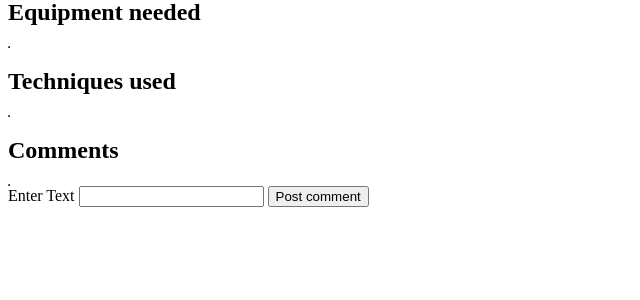
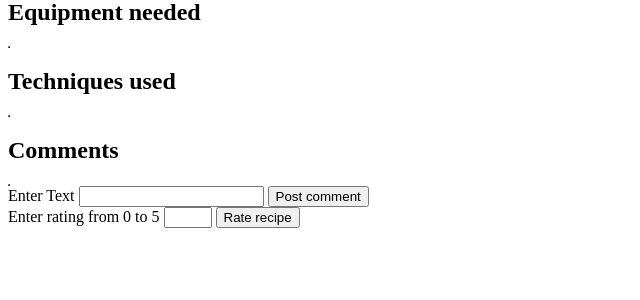
Before and after one commit to NicTavares/cornucopia, a Spring Boot app: page /recipeInfo.html in a window 1280 px wide. Shown: the part 182-482 px from the top of the page, without its empty margins (0-640 px from the left). Run offline with Spring Boot 4, Linux system fonts and the light colour scheme.

Commit message:
added rating functionality to recipeInfo page, with hardcoded user UUID

```diff
--- a/src/main/java/com/example/controller/RecipeController.java
+++ b/src/main/java/com/example/controller/RecipeController.java
@@ -140,7 +140,6 @@
         int cnumber = commentDAO.getNextCommentNumber(Integer.toString(comment.getRecipeUUID()));
         comment.setCommentNumber(cnumber);
         commentDAO.create(comment);
-
         return ResponseEntity.ok(cnumber);
     }
 
--- a/src/main/resources/static/recipeInfo.html
+++ b/src/main/resources/static/recipeInfo.html
@@ -110,13 +110,18 @@
     <input id="commentbox" type="text" name="Ntext" size="20">
     <input id="sent" type="submit" value="Post comment">
 </div>
+<div class="info">
+    <label for="ratingbox">Enter rating from 0 to 5</label>
+    <input id="ratingbox" type="number" min="0" max="5" size="20">
+    <input id="rated" type="submit" value="Rate recipe">
+</div>
 </body>
 <script>
     window.onclick = async function(event) {
         let id =  event.target.id;
+        let uuid = getUrlParameter("uuid");
         if (id === 'sent') {
             let txt = document.getElementById('commentbox').value;
-            let uuid = getUrlParameter("uuid");
             let comment = {
                 "recipeUUID":uuid,
                 "commentNumber":1, // will be set in backend
@@ -139,6 +144,22 @@
                 "<td>" + 11111 + "</td>" +  // hardcoded for now
                 "</tr>");
         }
+
+
+        else if (id === 'rated') {
+            let rating = document.getElementById('ratingbox').value;
+            let UsrRateRecipePayload = {
+                "usrUUID":11115, // hardcoded for now
+                "recipeUUID":uuid,
+                "score":rating
+            }
+            let response = await fetch('http://localhost:8080/usrRateRecipe',
+                {
+                    method: 'POST',
+                    body: JSON.stringify(UsrRateRecipePayload),
+                    headers: {"Content-type": "application/json; charset=UTF-8"}
+                });
+        }
     }
 </script>
 </html>
```
